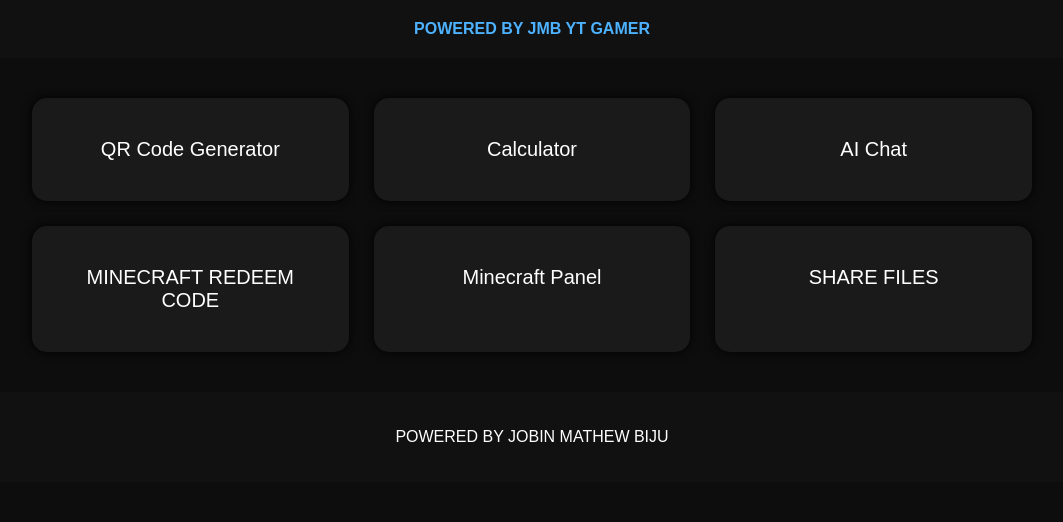
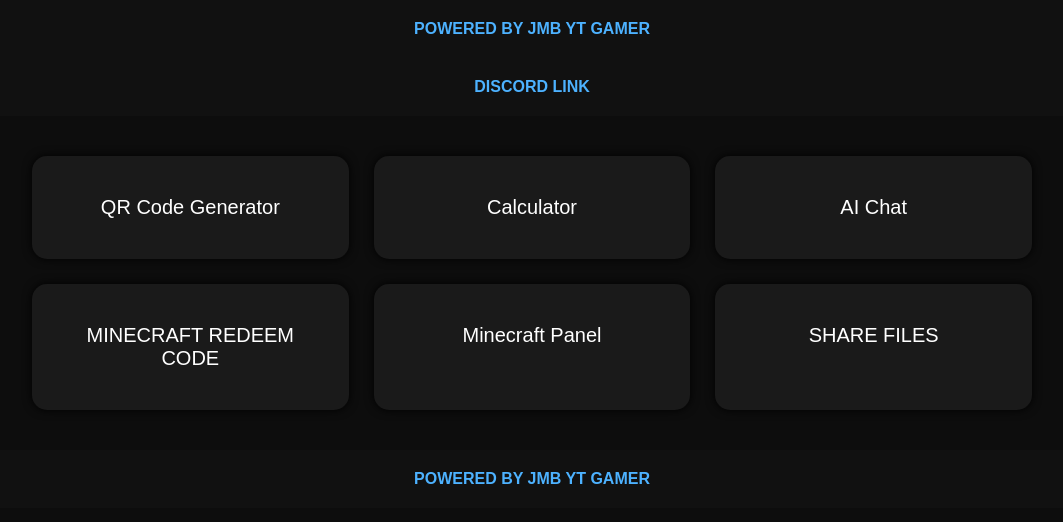
Before and after one commit to JMBYTGAMER/jmb-website, a plain HTML site: page index.html in a window 1280 px wide. Shown: the whole page, without its empty margins (108-1171 px from the left). Drawn offline with Linux system fonts and the light colour scheme.

Commit message:
Update index.html

```diff
--- a/index.html
+++ b/index.html
@@ -13,6 +13,13 @@
    POWERED BY JMB YT GAMER
 </a>
 </header>
+  <header>
+<a href="https://discord.gg/rJJmEeCZmv"
+   target="_blank"
+   style="color: #4db2ff; text-decoration: none; font-weight: bold;">
+   DISCORD LINK
+</a>
+</header>
 
 <div class="tool-grid">
   <a class="card" href="qr.html">QR Code Generator</a>
@@ -23,11 +30,16 @@
     Minecraft Panel
 </a>
 
+
   <a class="card" href="upload.html">SHARE FILES</a>
 </div>
 
 <footer>
-  <p>POWERED BY JOBIN MATHEW BIJU</p>
+  <a href="https://youtube.com/@jobinmathewbiju?si=FB-AIyHWSIjemt9N"
+   target="_blank"
+   style="color: #4db2ff; text-decoration: none; font-weight: bold;">
+   POWERED BY JMB YT GAMER
+</a>
 </footer>
 
 </body>
```
